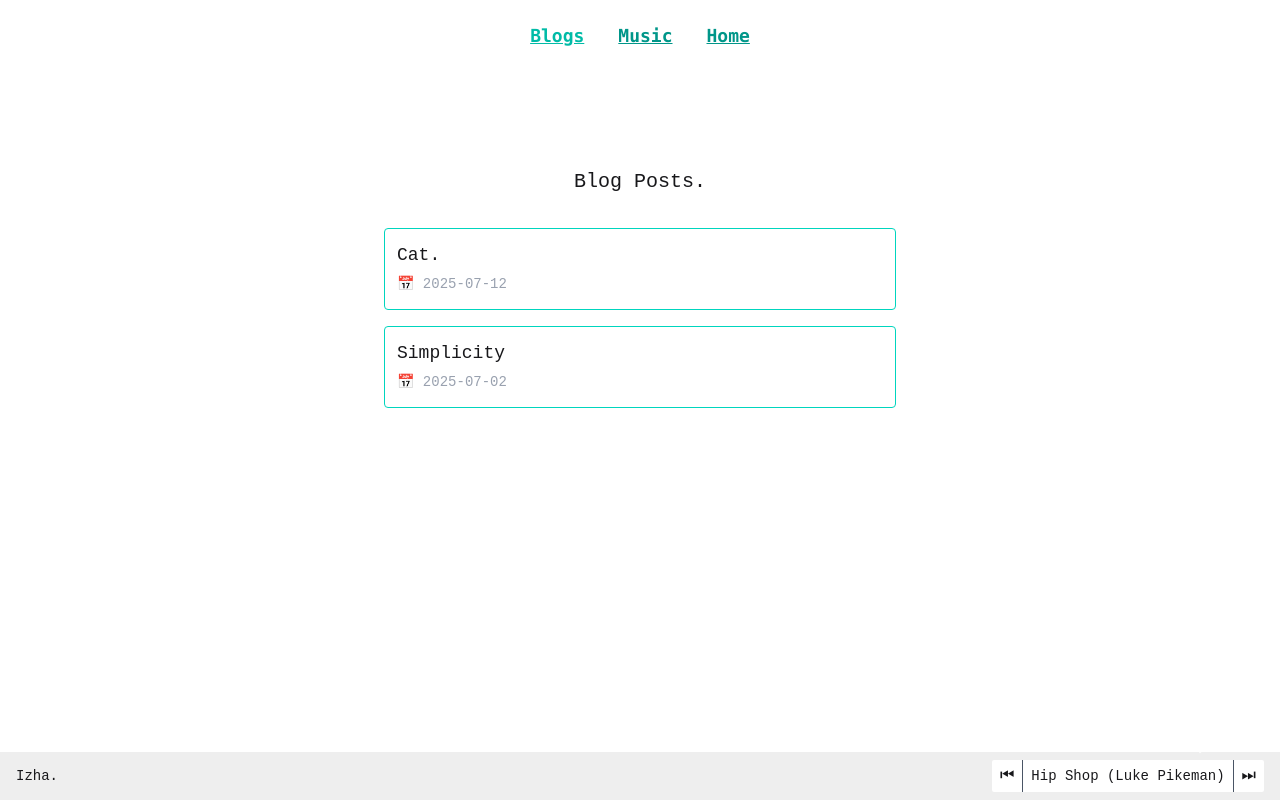
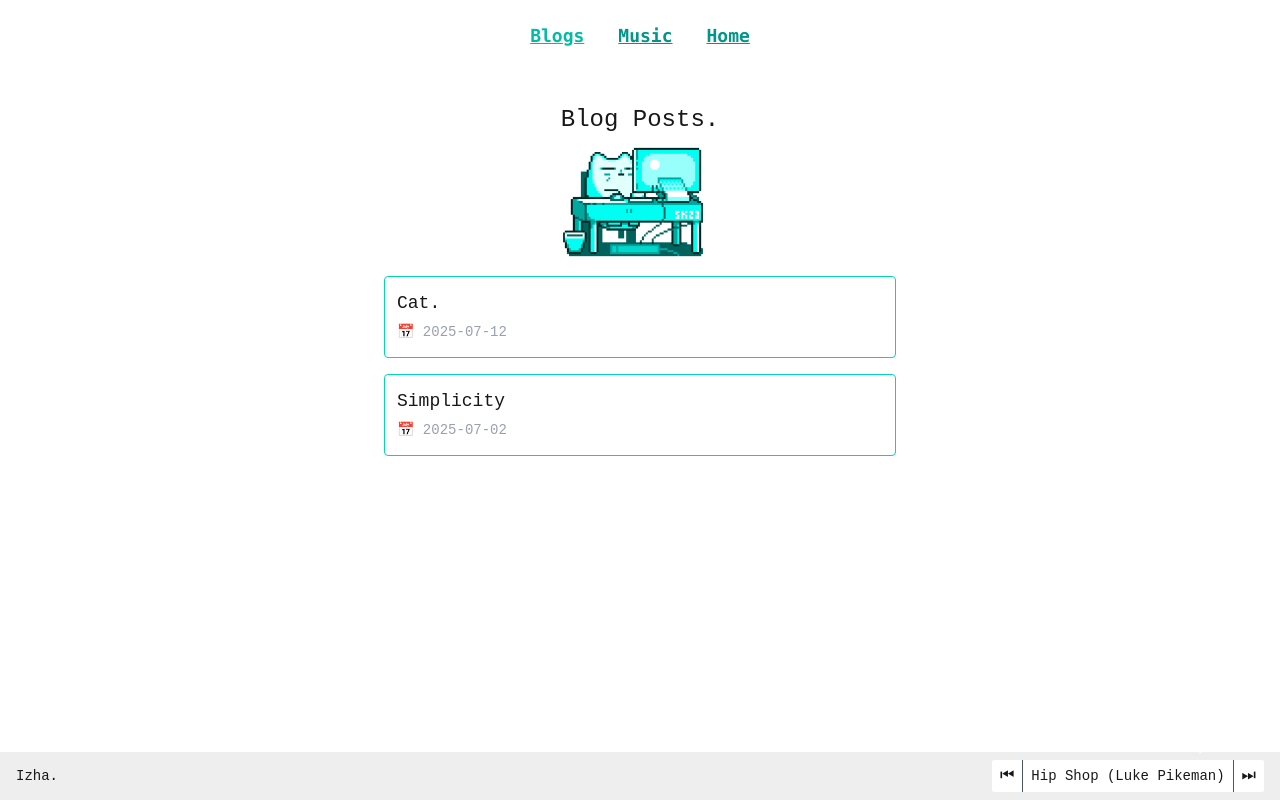
Before and after one commit to justizha/justizha-, a React (Vite) app: page /blog in a window 1280 px wide. Built offline with nearby package versions, Linux system fonts and the light colour scheme.

Commit message:
feat : new cats

```diff
--- a/src/pages/Blogs.tsx
+++ b/src/pages/Blogs.tsx
@@ -5,10 +5,11 @@ export default function Blogs() {
   return (
     <>
       <Nav />
-      <section className="hero  py-24">
+      <section className="hero  py-8">
         <div className="hero-content flex-col">
-          <div className="mb-4">
-            <h1 className="text-xl text-center">Blog Posts.</h1>
+          <div>
+            <h1 className="text-2xl text-center mb-2">Blog Posts.</h1>
+            <img src="assets/cat_typing.gif" className="w-36" alt="me fr" />
           </div>
           <Link
             to={"cat"}
```
Also changed, not shown: public/assets/cat_typing.gif (added).
